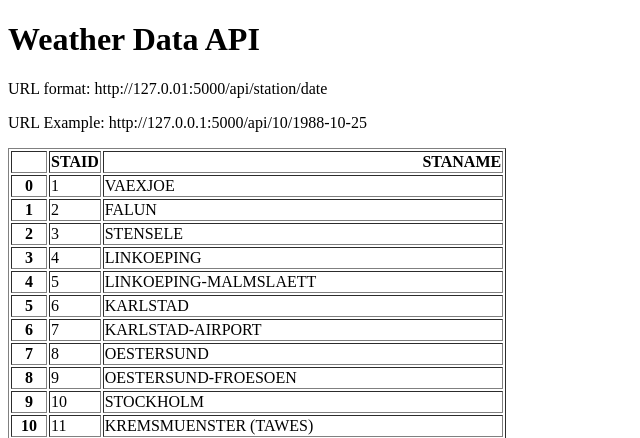
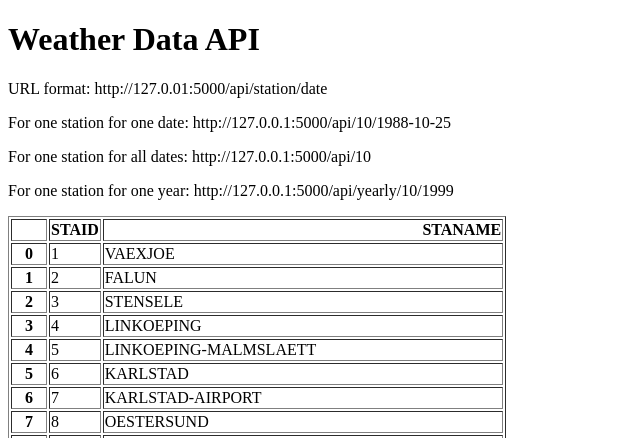
Before and after one commit to chad-oneal/weather-api, a Flask app: page / in a window 1280 px wide. Shown: the top 438 px of the page, without its empty margins (0-640 px from the left). Run offline with Flask 3, Linux system fonts and the light colour scheme.

Commit message:
Add URL endpoint for yearly and all data

```diff
--- a/main.py
+++ b/main.py
@@ -3,15 +3,18 @@ import pandas as pd
 
 app = Flask(__name__)
 
+# Reads CSV file, station ID and station name only
 stations = pd.read_csv('data_small/stations.txt', skiprows=17)
 stations = stations[["STAID", "STANAME                                 "]]
 
+# Renders the home page with the stations formatted in HTML
 @app.route("/")
 def home():
     return render_template("home.html", data=stations.to_html())
 
+# API that returns data complied in Jupyter to return data for one station, date & temperature
 @app.route("/api/<station>/<date>")
-def about(station, date):
+def station_date_temperature_api(station, date):
     filename = "data_small/TG_STAID" + str(station).zfill(6) + ".txt"
     df = pd.read_csv(filename, skiprows=20, parse_dates=["    DATE"])
     temperature = df.loc[df['    DATE'] == date]['   TG'].squeeze() / 10
@@ -19,6 +22,23 @@ def about(station, date):
             'date': date,
             'temperature': temperature}
 
+# API that returns data complied in Jupyter to return all data for one station
+@app.route("/api/<station>/")
+def all_data_api(station):
+    filename = "data_small/TG_STAID" + str(station).zfill(6) + ".txt"
+    df = pd.read_csv(filename, skiprows=20, parse_dates=["    DATE"])
+    result = df.to_dict(orient="records")
+    return result
+
+# API that returns data for one station for a specified year
+@app.route("/api/yearly/<station>/<year>/")
+def yearly(station, year):
+    filename = "data_small/TG_STAID" + str(station).zfill(6) + ".txt"
+    df = pd.read_csv(filename, skiprows=20)
+    df["    DATE"] = df["    DATE"].astype(str)
+    result = df[df["    DATE"].str.startswith(str(year))].to_dict(orient="records")
+    return result
+
 
 if __name__ == "__main__":
     app.run(debug=True)
--- a/templates/home.html
+++ b/templates/home.html
@@ -7,8 +7,9 @@
 <body>
     <h1>Weather Data API</h1>
     <p>URL format: http://127.0.01:5000/api/station/date</p>
-    <p>URL Example: http://127.0.0.1:5000/api/10/1988-10-25</p>
+    <p>For one station for one date: http://127.0.0.1:5000/api/10/1988-10-25</p>
+    <p>For one station for all dates: http://127.0.0.1:5000/api/10</p>
+    <p>For one station for one year: http://127.0.0.1:5000/api/yearly/10/1999</p>
     <p>{{data|safe}}</p>
-
 </body>
 </html>
```
